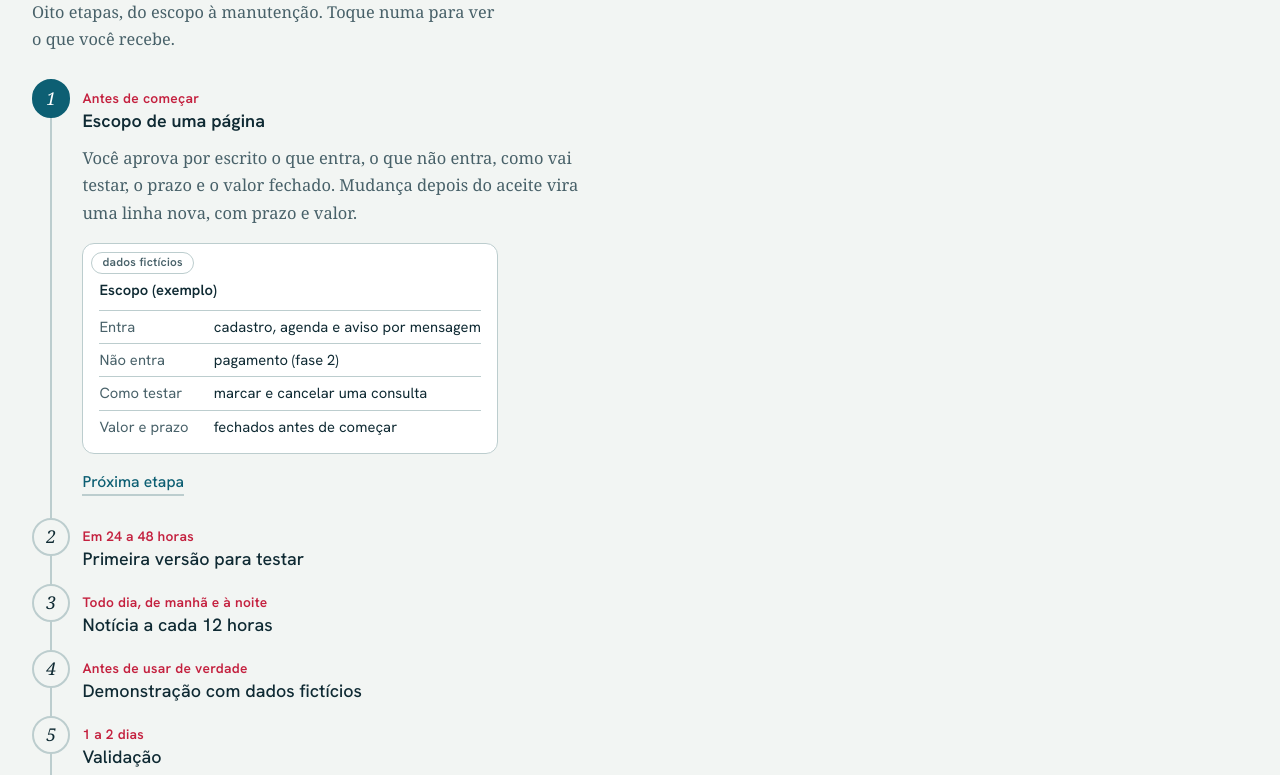
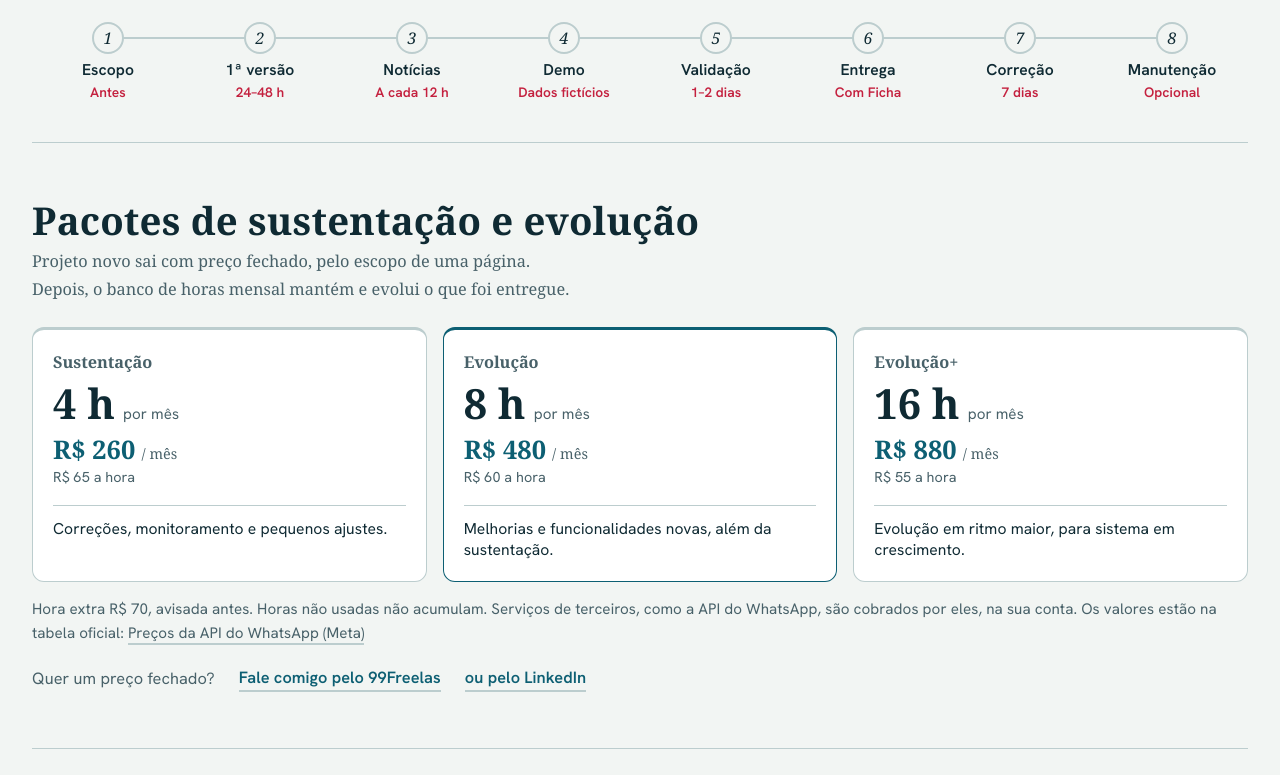
Before and after one commit to vlfcandido/vlfcandido.github.io, a React (Vite) app: page / in a window 1280 px wide. Shown: the part 2965-3740 px from the top of the page. Built offline with nearby package versions, Linux system fonts and the light colour scheme; a web font is replaced by a local one.

Commit message:
feat(site): 'Como é uma entrega' compacta (faixa horizontal no PC, lista no celular, detalhe em popover de uma frase; sem cartão de exemplo)
Co-Authored-By: Claude Opus 5.5 <noreply@anthropic.com>
Claude-Session: https://claude.ai/code/session_01B9dZX15RjepPXN3bEiukRL

```diff
--- a/src/components/ComoEntrega.tsx
+++ b/src/components/ComoEntrega.tsx
@@ -1,74 +1,56 @@
 import { useId, useState } from 'react'
 import { etapasEntrega } from '../entrega'
-import { SeloFicticio } from './Print'
 
 /**
- * "Como é uma entrega": linha do tempo vertical e interativa das oito etapas. Uma etapa aberta por vez
- * (botão com `aria-expanded`); a etapa aberta mostra o resumo e uma peça de exemplo com dados fictícios.
- * O trilho à esquerda enche até a etapa aberta, como a cota de profundidade do resto da página.
+ * "Como é uma entrega": faixa compacta com as oito etapas (número, rótulo curto e quando).
+ * No computador é uma linha do tempo horizontal e o detalhe (uma frase) aparece num popover ao passar o
+ * mouse, focar com o teclado ou tocar; Esc fecha. No celular vira uma lista de uma linha por etapa, e a
+ * frase abre logo abaixo da linha tocada. O trilho enche até a etapa ativa (só transform).
  */
 export function ComoEntrega() {
-  const [aberta, setAberta] = useState(0)
+  const [aberta, setAberta] = useState<number | null>(null)
   const base = useId()
   const total = etapasEntrega.length
   return (
-    <section id="como-entrega" aria-labelledby="entrega-titulo" className="secao scroll-mt-24 border-t border-linha">
+    <section id="como-entrega" aria-labelledby="entrega-titulo" className="secao entrega-secao scroll-mt-24 border-t border-linha">
       <h2 id="entrega-titulo" className="titulo-secao">
         Como é uma entrega
       </h2>
-      <p className="prosa mt-1.5 max-w-[52ch] text-[1.02rem] text-grafite">
-        Oito etapas, do escopo à manutenção. Toque numa para ver o que você recebe.
-      </p>
-      <ol className="entrega-trilho mt-6 max-w-[46rem]" style={{ ['--passo' as string]: aberta / (total - 1) }}>
+      <p className="prosa mt-1.5 text-[1.02rem] text-grafite">Oito etapas, do escopo à manutenção.</p>
+      <ol
+        className="entrega-faixa mt-5"
+        style={{ ['--passo' as string]: (aberta ?? 0) / (total - 1) }}
+        onKeyDown={(ev) => ev.key === 'Escape' && setAberta(null)}
+      >
         {etapasEntrega.map((e, i) => {
           const ativa = i === aberta
-          const feita = i < aberta
+          const feita = aberta !== null && i < aberta
+          const lado = i === 0 ? 'is-inicio' : i === total - 1 ? 'is-fim' : ''
           return (
-            <li key={e.id} className={`entrega-etapa ${ativa ? 'is-ativa' : ''} ${feita ? 'is-feita' : ''}`}>
+            <li
+              key={e.id}
+              className={`entrega-etapa ${lado} ${ativa ? 'is-ativa' : ''} ${feita ? 'is-feita' : ''}`}
+              onMouseEnter={() => setAberta(i)}
+              onMouseLeave={() => setAberta((a) => (a === i ? null : a))}
+            >
               <button
                 type="button"
                 aria-expanded={ativa}
                 aria-controls={`${base}-${e.id}`}
+                onFocus={() => setAberta(i)}
+                onBlur={() => setAberta((a) => (a === i ? null : a))}
                 onClick={() => setAberta(i)}
-                className="entrega-botao grid w-full grid-cols-[2.4rem_1fr] items-start gap-x-3 text-left"
+                className="entrega-botao"
               >
                 <span aria-hidden="true" className="entrega-no font-display italic">
                   {i + 1}
                 </span>
-                <span className="block min-w-0 py-2.5">
-                  <span className="block text-[0.86rem] font-semibold tracking-[0.02em] text-pitanga-texto">{e.quando}</span>
-                  <span className={`block text-[1.12rem] leading-snug ${ativa ? 'font-semibold' : 'font-medium'}`}>{e.titulo}</span>
-                </span>
+                <span className="entrega-rotulo">{e.rotulo}</span>
+                <span className="entrega-quando">{e.quando}</span>
               </button>
-              {ativa && (
-                <div id={`${base}-${e.id}`} className="troca ml-[3.15rem] pb-5">
-                  <p className="prosa max-w-[56ch] text-[1.03rem] text-grafite">{e.resumo}</p>
-                  <div className="entrega-peca relative mt-4 max-w-[26rem] rounded-xl border border-linha bg-folha p-4 pt-9 text-[0.92rem] leading-snug">
-                    <SeloFicticio topo />
-                    <p className="font-semibold">{e.peca.titulo}</p>
-                    <dl className="mt-2.5 space-y-1.5">
-                      {e.peca.linhas.map(([r, t]) => (
-                        <div key={r} className="grid grid-cols-[6.4rem_1fr] gap-x-3 border-t border-linha pt-1.5">
-                          <dt className="text-grafite">{r}</dt>
-                          <dd>{t}</dd>
-                        </div>
-                      ))}
-                    </dl>
-                  </div>
-                  <div className="mt-4 flex gap-5 text-[0.98rem] font-medium text-cobalto">
-                    {i > 0 && (
-                      <button type="button" onClick={() => setAberta(i - 1)} className="sublinha">
-                        Etapa anterior
-                      </button>
-                    )}
-                    {i < total - 1 && (
-                      <button type="button" onClick={() => setAberta(i + 1)} className="sublinha">
-                        Próxima etapa
-                      </button>
-                    )}
-                  </div>
-                </div>
-              )}
+              <p id={`${base}-${e.id}`} role="tooltip" hidden={!ativa} className="entrega-detalhe">
+                {e.frase}
+              </p>
             </li>
           )
         })}
--- a/src/entrega.ts
+++ b/src/entrega.ts
@@ -2,73 +2,25 @@
 // (patrimonio/config/privado/carreira/metodo-entrega-acompanhada.md e ficha-entrega-modelo.md).
 // Regra de ouro do método: só prometer o que cabe na rotina (notícia a cada 12 h, não a cada 6 h).
 
-/** Uma etapa da entrega, com a peça de exemplo que a mostra. */
+/** Uma etapa da entrega: rótulo curto, quando acontece e uma única frase de detalhe. */
 export interface EtapaEntrega {
   id: string
-  titulo: string
-  /** Quando acontece, em poucas palavras (a "cota" da etapa). */
+  /** Rótulo de 1 a 4 palavras (a faixa do computador e a lista do celular). */
+  rotulo: string
+  /** Quando acontece, em poucas palavras. */
   quando: string
-  resumo: string
-  /** Peça de exemplo: linhas de um papel fictício (rótulo, texto). Sempre dado inventado. */
-  peca: { titulo: string; linhas: [string, string][] }
+  /** Uma frase só, mostrada no popover (computador) ou sob a linha (celular). */
+  frase: string
 }
 
 /** As oito etapas, na ordem. */
 export const etapasEntrega: EtapaEntrega[] = [
-  {
-    id: 'escopo',
-    titulo: 'Escopo de uma página',
-    quando: 'Antes de começar',
-    resumo: 'Você aprova por escrito o que entra, o que não entra, como vai testar, o prazo e o valor fechado. Mudança depois do aceite vira uma linha nova, com prazo e valor.',
-    peca: { titulo: 'Escopo (exemplo)', linhas: [['Entra', 'cadastro, agenda e aviso por mensagem'], ['Não entra', 'pagamento (fase 2)'], ['Como testar', 'marcar e cancelar uma consulta'], ['Valor e prazo', 'fechados antes de começar']] },
-  },
-  {
-    id: 'primeira-versao',
-    titulo: 'Primeira versão para testar',
-    quando: 'Em 24 a 48 horas',
-    resumo: 'Um link de teste no ar logo no começo, mesmo que simples, para você ver o caminho em vez de esperar o fim.',
-    peca: { titulo: 'Link de teste (exemplo)', linhas: [['Endereço', 'teste.exemplo.com.br'], ['O que já funciona', 'cadastro e lista'], ['O que falta', 'aviso por mensagem']] },
-  },
-  {
-    id: 'noticia',
-    titulo: 'Notícia a cada 12 horas',
-    quando: 'Todo dia, de manhã e à noite',
-    resumo: 'Uma mensagem curta no chat: o que foi feito, o que vem agora e o que eu preciso de você, com prazo. Se algo travar, aviso na hora, com o efeito no prazo.',
-    peca: { titulo: 'Atualização 08h (exemplo)', linhas: [['Feito', 'cadastro de clientes'], ['Próximo', 'agenda com horários livres'], ['Preciso de você', 'nada por enquanto'], ['Link de teste', 'o mesmo, já atualizado']] },
-  },
-  {
-    id: 'demo',
-    titulo: 'Demonstração com dados fictícios',
-    quando: 'Antes de usar de verdade',
-    resumo: 'Você testa o sistema com clientes e pedidos inventados, sem arriscar dado real, e vê cada caminho funcionando.',
-    peca: { titulo: 'Demonstração (exemplo)', linhas: [['Dados', 'fictícios: Cliente Exemplo, Pedido 0001'], ['Caminhos testados', 'marcar, remarcar, cancelar'], ['Dado real', 'só entra depois do seu ok']] },
-  },
-  {
-    id: 'validacao',
-    titulo: 'Validação',
-    quando: '1 a 2 dias',
-    resumo: 'Você recebe a lista dos critérios de aceite e confere item por item. Defeito achado aqui é corrigido dentro do escopo e não conta como pedido novo.',
-    peca: { titulo: 'Critérios de aceite (exemplo)', linhas: [['1', 'marcar uma consulta: ok'], ['2', 'cancelar e liberar o horário: ok'], ['3', 'aviso por mensagem: ajustar o texto']] },
-  },
-  {
-    id: 'entrega',
-    titulo: 'Entrega com a Ficha',
-    quando: 'No dia combinado',
-    resumo: 'Publicado, com acessos e contas no seu nome. A Ficha de Entrega, em linguagem de dono do negócio, diz o que foi feito, como testar e o resultado dos testes, junto do manual e da documentação técnica.',
-    peca: { titulo: 'Ficha de Entrega (exemplo)', linhas: [['O que foi feito', 'agenda com aviso por mensagem'], ['Como testar', 'passo a passo em 3 itens'], ['Resultado dos testes', 'todos os cenários passando'], ['Próximo passo', 'pagamento, em fase 2']] },
-  },
-  {
-    id: 'garantia',
-    titulo: '7 dias de correção sem custo',
-    quando: 'Depois da entrega',
-    resumo: 'Se algo do que foi entregue não funcionar como combinado, eu corrijo sem custo. Dúvidas de uso por mensagem por 30 dias. Não cobre item novo nem mudança de escopo.',
-    peca: { titulo: 'Garantia (exemplo)', linhas: [['Cobre', 'defeito do que foi entregue'], ['Não cobre', 'funcionalidade nova'], ['Prazo', '7 dias de correção, 30 de dúvidas']] },
-  },
-  {
-    id: 'manutencao',
-    titulo: 'Manutenção, se você quiser',
-    quando: 'Opcional, no mês seguinte',
-    resumo: 'Se fizer sentido, um pacote mensal mantém tudo no ar, atualizado e com horas para ajustes. Não é obrigatório e você decide depois de ver a entrega funcionando.',
-    peca: { titulo: 'Manutenção (exemplo)', linhas: [['Mantém', 'no ar, atualizado e com backup'], ['Horas', 'ajustes dentro da franquia do mês'], ['Cancelar', 'quando quiser']] },
-  },
+  { id: 'escopo', rotulo: 'Escopo', quando: 'Antes', frase: 'Você aprova por escrito o que entra, o que não entra, como testar, o prazo e o valor fechado.' },
+  { id: 'primeira-versao', rotulo: '1ª versão', quando: '24–48 h', frase: 'Um link de teste no ar em 24 a 48 horas, mesmo simples, para você ver o caminho cedo.' },
+  { id: 'noticia', rotulo: 'Notícias', quando: 'A cada 12 h', frase: 'Uma mensagem curta a cada 12 horas: o que foi feito, o que vem e o que preciso de você.' },
+  { id: 'demo', rotulo: 'Demo', quando: 'Dados fictícios', frase: 'Você testa com clientes e pedidos inventados, sem arriscar dado real.' },
+  { id: 'validacao', rotulo: 'Validação', quando: '1–2 dias', frase: 'Você confere os critérios de aceite item por item; defeito achado aqui é corrigido dentro do escopo.' },
+  { id: 'entrega', rotulo: 'Entrega', quando: 'Com Ficha', frase: 'Publicado, com acessos no seu nome e a Ficha de Entrega em linguagem de dono do negócio.' },
+  { id: 'garantia', rotulo: 'Correção', quando: '7 dias', frase: 'Defeito do que foi entregue é corrigido em 7 dias de correção sem custo, mais 30 dias de dúvidas.' },
+  { id: 'manutencao', rotulo: 'Manutenção', quando: 'Opcional', frase: 'Pacote mensal opcional para manter tudo no ar e fazer ajustes; você decide depois de ver funcionando.' },
 ]
--- a/src/index.css
+++ b/src/index.css
@@ -1275,48 +1275,51 @@ a:focus-visible .logo-mono {
   }
 }
 
-/* Como é uma entrega (08/10/2026): trilho vertical que enche até a etapa aberta; nós numerados em cota. */
-.entrega-trilho {
+/* Como é uma entrega (08/10/2026, compacta): no celular, lista de uma linha por etapa; a partir de 1024px,
+   faixa horizontal de oito colunas com trilho que enche por escala e popover de uma frase. */
+.entrega-secao {
+  padding-block: 1.75rem;
+}
+.entrega-faixa {
   position: relative;
   list-style: none;
   padding: 0;
-}
-.entrega-trilho::before,
-.entrega-trilho::after {
-  content: "";
-  position: absolute;
-  left: 1.2rem;
-  top: 1.4rem;
-  width: 2px;
-  transform: translateX(-1px);
-}
-.entrega-trilho::before {
-  bottom: 1.4rem;
-  background: var(--linha);
-}
-.entrega-trilho::after {
-  height: calc(100% - 2.8rem);
-  background: var(--mar);
-  /* O trilho enche por escala (compositor), não por altura. --passo vai de 0 a 1. */
-  transform: translateX(-1px) scaleY(var(--passo, 0));
-  transform-origin: top;
-  transition: transform var(--mov-padrao) var(--mov-ease);
+  margin-left: 0;
 }
 .entrega-etapa {
   position: relative;
+  border-top: 1px solid var(--linha);
+}
+.entrega-botao {
+  display: grid;
+  grid-template-columns: 2rem 1fr auto;
+  align-items: center;
+  column-gap: 0.75rem;
+  width: 100%;
+  min-height: 2.75rem;
+  text-align: left;
 }
 .entrega-no {
   display: grid;
   place-items: center;
-  width: 2.4rem;
-  height: 2.4rem;
-  margin-top: 0.1rem;
+  width: 2rem;
+  height: 2rem;
   border-radius: 999px;
   border: 2px solid var(--linha);
   background: var(--nevoa);
-  font-size: 1.1rem;
+  font-size: 1rem;
   position: relative;
   z-index: 1;
+  transition: background-color var(--mov-toque) var(--mov-ease), border-color var(--mov-toque) var(--mov-ease);
+}
+.entrega-rotulo {
+  font-weight: 600;
+  font-size: 1rem;
+}
+.entrega-quando {
+  font-size: 0.86rem;
+  font-weight: 600;
+  color: var(--pitanga-texto, inherit);
 }
 .entrega-etapa.is-feita .entrega-no {
   border-color: var(--mar);
@@ -1327,12 +1330,100 @@ a:focus-visible .logo-mono {
   background: var(--mar);
   color: var(--on-mar);
 }
-.entrega-botao:hover .entrega-no {
-  border-color: var(--mar);
+.entrega-detalhe {
+  padding: 0 0 0.7rem 2.75rem;
+  font-size: 0.95rem;
+  line-height: 1.4;
+  color: var(--grafite);
+}
+.entrega-detalhe[hidden] {
+  display: none;
+}
+@media (min-width: 1024px) {
+  .entrega-secao {
+    padding-block: 2rem;
+  }
+  .entrega-faixa {
+    display: grid;
+    grid-template-columns: repeat(8, minmax(0, 1fr));
+    margin-top: 1.25rem;
+  }
+  .entrega-faixa::before,
+  .entrega-faixa::after {
+    content: "";
+    position: absolute;
+    left: 6.25%;
+    right: 6.25%;
+    top: 1rem;
+    height: 2px;
+    transform: translateY(-1px);
+  }
+  .entrega-faixa::before {
+    background: var(--linha);
+  }
+  .entrega-faixa::after {
+    background: var(--mar);
+    right: 6.25%;
+    transform: translateY(-1px) scaleX(var(--passo, 0));
+    transform-origin: left;
+    transition: transform var(--mov-padrao) var(--mov-ease);
+  }
+  .entrega-etapa {
+    border-top: 0;
+  }
+  .entrega-botao {
+    display: flex;
+    flex-direction: column;
+    align-items: center;
+    row-gap: 0.4rem;
+    text-align: center;
+    padding: 0 0.25rem;
+    min-height: 5.5rem;
+    border-radius: 0.5rem;
+  }
+  .entrega-rotulo {
+    font-size: 0.98rem;
+    line-height: 1.15;
+  }
+  .entrega-quando {
+    line-height: 1.15;
+  }
+  .entrega-detalhe {
+    position: absolute;
+    z-index: 5;
+    top: calc(100% + 0.25rem);
+    left: 50%;
+    width: 15rem;
+    padding: 0.7rem 0.85rem;
+    transform: translateX(-50%);
+    border: 1px solid var(--linha);
+    border-radius: 0.6rem;
+    background: var(--folha);
+    box-shadow: 0 8px 24px rgb(0 0 0 / 0.12);
+    animation: entrega-surge var(--mov-toque) var(--mov-ease);
+  }
+  .entrega-etapa.is-inicio .entrega-detalhe {
+    left: 0;
+    transform: none;
+  }
+  .entrega-etapa.is-fim .entrega-detalhe {
+    left: auto;
+    right: 0;
+    transform: none;
+  }
+}
+@keyframes entrega-surge {
+  from {
+    opacity: 0;
+  }
 }
 @media (prefers-reduced-motion: reduce) {
-  .entrega-trilho::after {
+  .entrega-faixa::after,
+  .entrega-no {
     transition: none;
+  }
+  .entrega-detalhe {
+    animation: none;
   }
 }
 
```
Also changed, not shown: 1 other file (tests, documents, lock files or other folders).
